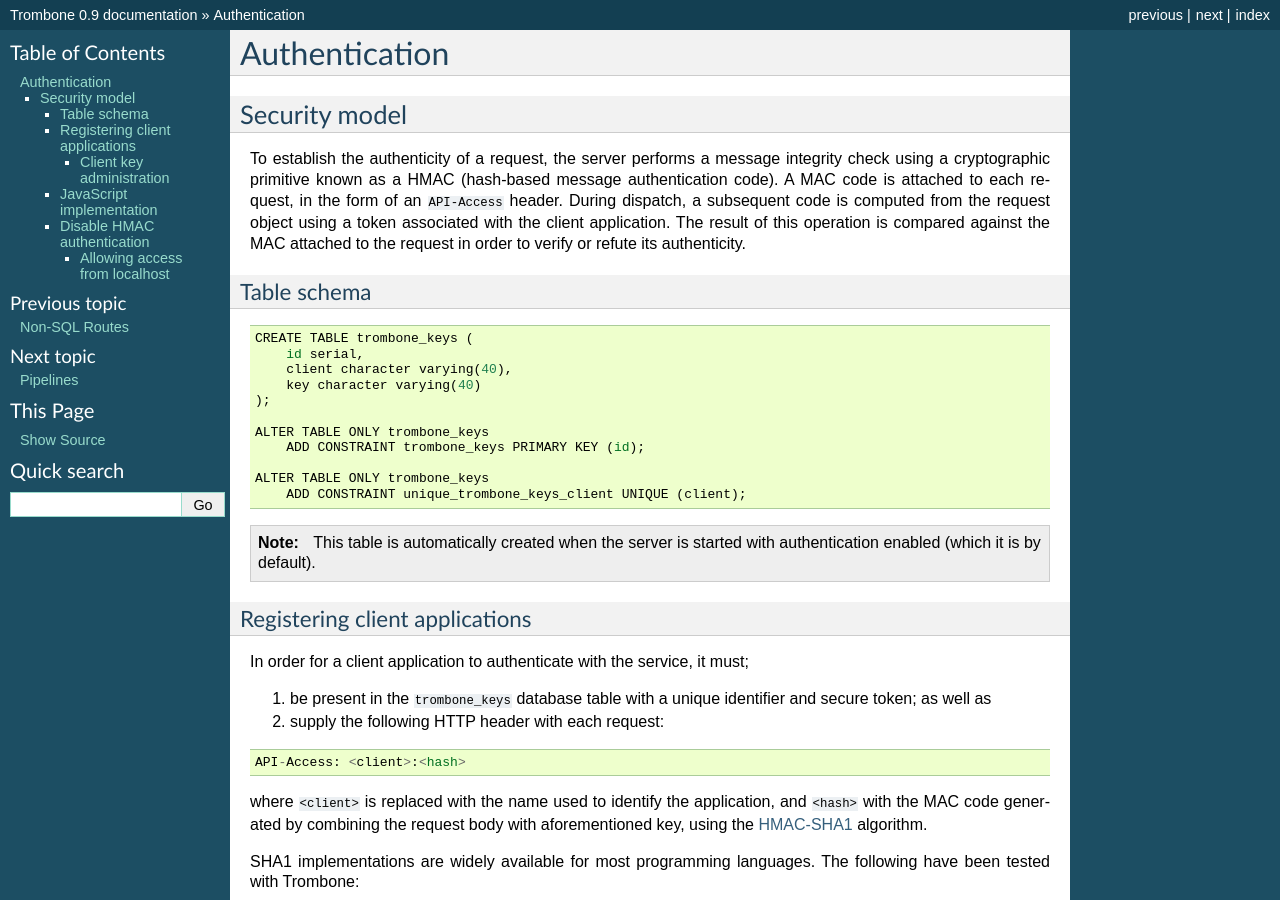
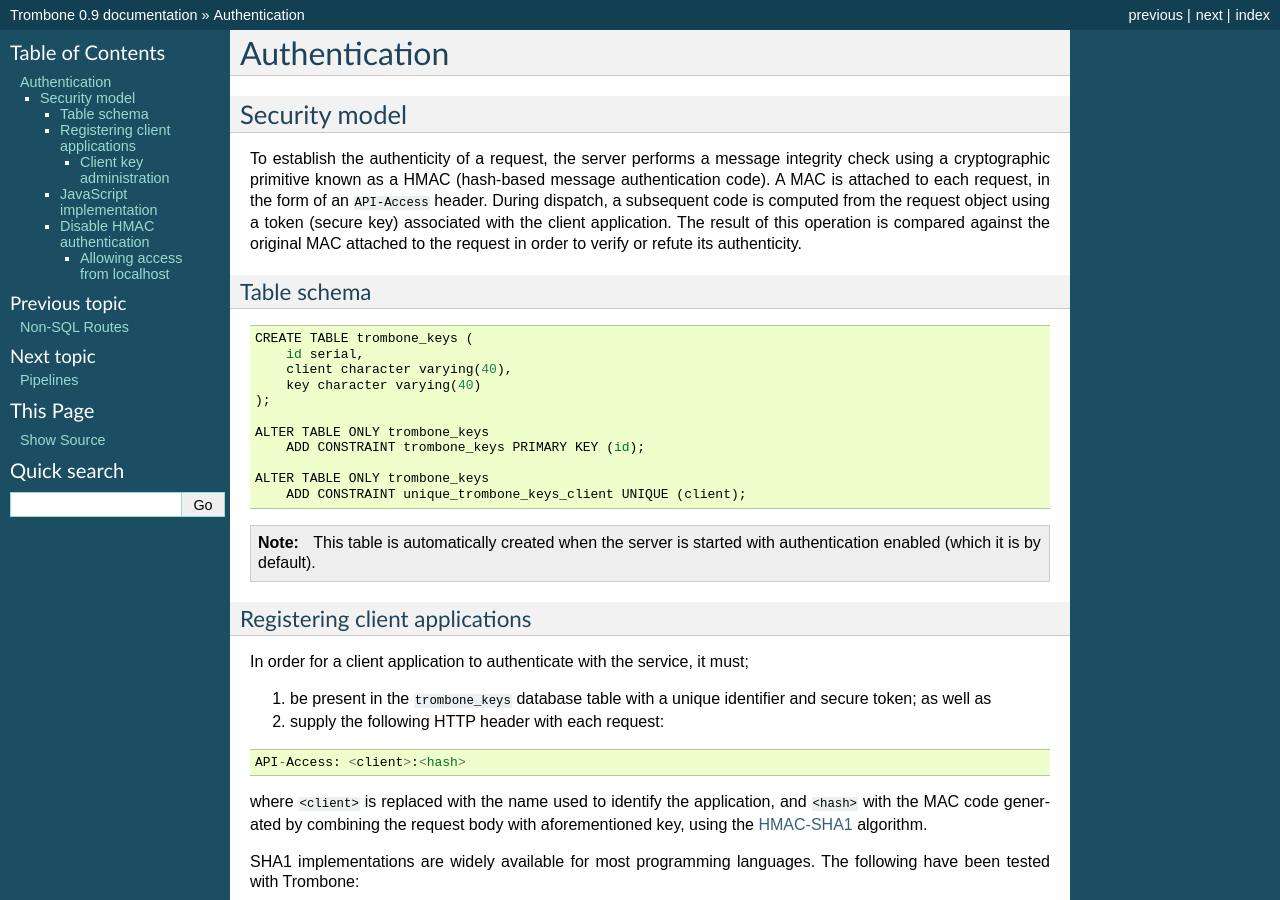
Before and after one commit to laserpants/trombone, a Sphinx documentation site: the page built from docs/authentication.rst, in a window 1280 px wide and 900 px high. Built offline with Sphinx 7.4.7, drawn with Linux system fonts in a browser that asks for light colours.

Commit message:
More docs.

```diff
--- a/docs/authentication.rst
+++ b/docs/authentication.rst
@@ -4,7 +4,7 @@
 Security model
 --------------
 
-To establish the authenticity of a request, the server performs a message integrity check using a cryptographic primitive known as a HMAC (hash-based message authentication code). A MAC code is attached to each request, in the form of an ``API-Access`` header. During dispatch, a subsequent code is computed from the request object using a token associated with the client application. The result of this operation is compared against the MAC attached to the request in order to verify or refute its authenticity.
+To establish the authenticity of a request, the server performs a message integrity check using a cryptographic primitive known as a HMAC (hash-based message authentication code). A MAC is attached to each request, in the form of an ``API-Access`` header. During dispatch, a subsequent code is computed from the request object using a token (secure key) associated with the client application. The result of this operation is compared against the original MAC attached to the request in order to verify or refute its authenticity.
 
 Table schema
 ************
```
